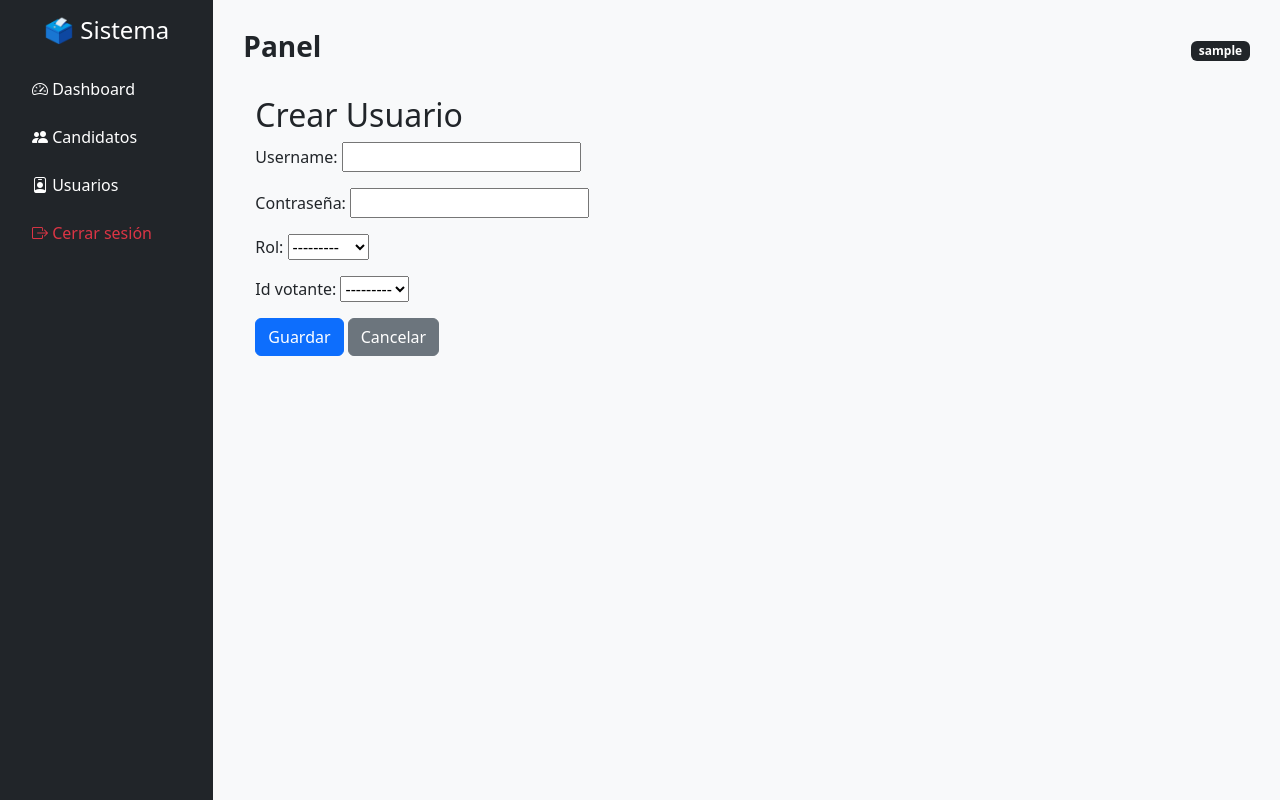
After one commit to byveelz-art/votoautomatizado, a Django app: page /administracion/usuarios/crear/ in a window 1280 px wide. The commit adds this page. Run offline with Django 4.2, Linux system fonts and the light colour scheme; the visitor is signed in with stand-in values (Sample User, id 1); data that the repository does not hold is empty.

Commit message:
arreglo del emitir voto y administracion de usuarios

```diff
--- a/adminApp/forms.py
+++ b/adminApp/forms.py
@@ -1,5 +1,5 @@
 from django import forms
-from adminApp.models import CandidatoOpcion
+from adminApp.models import CandidatoOpcion, UsuarioSistema
 
 class CandidatoOpcionForm(forms.ModelForm):
     class Meta:
@@ -19,3 +19,14 @@ class CandidatoOpcionForm(forms.ModelForm):
             'partido': forms.TextInput(attrs={'class': 'form-control', 'placeholder': 'Ej: Partido Verde'}),
             'lista': forms.TextInput(attrs={'class': 'form-control', 'placeholder': 'Ej: A'}),
         }
+
+
+class UsuarioSistemaForm(forms.ModelForm):
+    password_hash = forms.CharField(
+        widget=forms.PasswordInput,
+        label="Contraseña"
+    )
+
+    class Meta:
+        model = UsuarioSistema
+        fields = ['username', 'password_hash', 'rol', 'id_votante']
--- a/adminApp/models.py
+++ b/adminApp/models.py
@@ -2,7 +2,7 @@ from django.db import models
 
 
 class Terminal(models.Model):
-    terminal_id = models.CharField(max_length=50, primary_key=True)
+    terminal_id = models.AutoField(primary_key=True)
     ubicacion = models.CharField(max_length=100, blank=True, null=True)
     estado_terminal = models.CharField(max_length=14, blank=True, null=True)
 
@@ -11,7 +11,7 @@ class Terminal(models.Model):
 
 
 class Eleccion(models.Model):
-    eleccion_id = models.CharField(max_length=50, primary_key=True, auto_created=False)
+    eleccion_id = models.AutoField(primary_key=True)
     tipo_eleccion = models.CharField(max_length=13)
     fecha_inicio = models.DateField()
     fecha_fin = models.DateField()
@@ -22,7 +22,7 @@ class Eleccion(models.Model):
 
 
 class Votante(models.Model):
-    id_votante = models.CharField(max_length=50, primary_key=True, auto_created=False)
+    id_votante = models.AutoField(max_length=50, primary_key=True, auto_created=False)
     rut = models.CharField(unique=True, max_length=12)
     nombre = models.CharField(max_length=50)
     apellido_paterno = models.CharField(max_length=50)
--- a/adminApp/urls.py
+++ b/adminApp/urls.py
@@ -13,4 +13,8 @@ urlpatterns = [
     path('candidatos/editar/<int:candidato_id>/', views.editar_candidato, name='editar_candidato'),
     path('candidatos/eliminar/<int:candidato_id>/', views.eliminar_candidato, name='eliminar_candidato'),
     path('api/candidatos/', views.candidato_opcion_api, name='candidato_opcion_api'),
+    path('usuarios/', views.lista_usuarios, name='lista_usuarios'),
+    path('usuarios/crear/', views.crear_usuario, name='crear_usuario'),
+    path('usuarios/editar/<int:id_usuario>/', views.editar_usuario, name='editar_usuario'),
+    path('usuarios/eliminar/<int:id_usuario>/', views.eliminar_usuario, name='eliminar_usuario'),
 ]
--- a/adminApp/views.py
+++ b/adminApp/views.py
@@ -1,10 +1,10 @@
 from django.shortcuts import render, get_object_or_404, redirect
 from django.http import HttpResponse
 from django.db.models import Q, Count
-from adminApp.models import Votante, Eleccion, SesionVotacion, CandidatoOpcion, Voto , Auditoria
+from adminApp.models import Votante, Eleccion, SesionVotacion, CandidatoOpcion, Voto , Auditoria, Terminal, UsuarioSistema
 from django.utils import timezone
 from django.contrib import messages
-from adminApp.forms import CandidatoOpcionForm
+from adminApp.forms import CandidatoOpcionForm, UsuarioSistemaForm
 from rest_framework import viewsets
 from adminApp.serializers import CandidatoOpcionSerializer
 from django.contrib.auth.decorators import login_required, user_passes_test
@@ -132,3 +132,59 @@ def candidato_opcion_api():
         'get': 'list',
         'post': 'create'
     })
+
+@login_required(login_url='/sesion/login/')
+def lista_usuarios(request):
+    usuarios = UsuarioSistema.objects.select_related('id_votante').all()
+    return render(request, 'lista_usuarios.html', {'usuarios': usuarios})
+
+# ✅ CREAR USUARIO
+@login_required(login_url='/sesion/login/')
+def crear_usuario(request):
+    if request.method == 'POST':
+        form = UsuarioSistemaForm(request.POST)
+        if form.is_valid():
+            usuario = form.save()
+            registrar_auditoria('usuario_sistema', usuario.id_usuario, 'INSERT', request.user.username)
+            messages.success(request, "✅ Usuario creado correctamente.")
+            return redirect('lista_usuarios')
+    else:
+        form = UsuarioSistemaForm()
+
+    return render(request, 'form_usuario.html', {
+        'form': form,
+        'titulo': 'Crear Usuario'
+    })
+
+# ✅ EDITAR USUARIO
+@login_required(login_url='/sesion/login/')
+def editar_usuario(request, id_usuario):
+    usuario = get_object_or_404(UsuarioSistema, id_usuario=id_usuario)
+
+    if request.method == 'POST':
+        form = UsuarioSistemaForm(request.POST, instance=usuario)
+        if form.is_valid():
+            form.save()
+            registrar_auditoria('usuario_sistema', usuario.id_usuario, 'UPDATE', request.user.username)
+            messages.info(request, "✏️ Usuario actualizado.")
+            return redirect('lista_usuarios')
+    else:
+        form = UsuarioSistemaForm(instance=usuario)
+
+    return render(request, 'form_usuario.html', {
+        'form': form,
+        'titulo': 'Editar Usuario'
+    })
+
+# ✅ ELIMINAR USUARIO
+@login_required(login_url='/sesion/login/')
+def eliminar_usuario(request, id_usuario):
+    usuario = get_object_or_404(UsuarioSistema, id_usuario=id_usuario)
+
+    if request.method == 'POST':
+        usuario.delete()
+        registrar_auditoria('usuario_sistema', id_usuario, 'DELETE', request.user.username)
+        messages.error(request, "🗑️ Usuario eliminado.")
+        return redirect('lista_usuarios')
+
+    return render(request, 'eliminar_usuario.html', {'usuario': usuario})
--- /dev/null
+++ b/templates/base.html
@@ -0,0 +1,110 @@
+{% load static %}
+<!DOCTYPE html>
+<html lang="es">
+<head>
+    <meta charset="UTF-8">
+    <title>{% block title %}Panel de Administración{% endblock %}</title>
+
+    <!-- Bootstrap -->
+    <link href="https://cdn.jsdelivr.net/npm/bootstrap@5.3.3/dist/css/bootstrap.min.css" rel="stylesheet">
+
+    <!-- Iconos -->
+    <link href="https://cdn.jsdelivr.net/npm/bootstrap-icons/font/bootstrap-icons.css" rel="stylesheet">
+
+    <!-- Estilos personalizados -->
+    <style>
+        body {
+            min-height: 100vh;
+            background-color: #f8f9fa;
+        }
+        .sidebar {
+            min-height: 100vh;
+            background: #212529;
+        }
+        .sidebar a {
+            color: #ffffff;
+            text-decoration: none;
+        }
+        .sidebar a:hover {
+            background: #343a40;
+        }
+        .content {
+            padding: 30px;
+        }
+    </style>
+
+    {% block extra_css %}{% endblock %}
+</head>
+
+<body>
+
+<div class="container-fluid">
+  <div class="row">
+
+    <!-- ✅ SIDEBAR -->
+    <nav class="col-md-2 d-none d-md-block sidebar p-3">
+      <h4 class="text-white text-center mb-4">🗳 Sistema</h4>
+
+      <ul class="nav flex-column gap-2">
+        <li class="nav-item">
+          <a class="nav-link text-white" href="{% url 'admin_dashboard' %}">
+            <i class="bi bi-speedometer2"></i> Dashboard
+          </a>
+        </li>
+
+        <li class="nav-item">
+          <a class="nav-link text-white" href="{% url 'lista_candidatos' %}">
+            <i class="bi bi-people-fill"></i> Candidatos
+          </a>
+        </li>
+
+        <li class="nav-item">
+          <a class="nav-link text-white" href="{% url 'lista_usuarios' %}">
+            <i class="bi bi-person-badge"></i> Usuarios
+          </a>
+        </li>
+
+        <li class="nav-item">
+          <a class="nav-link text-danger" href="{% url 'logout' %}">
+            <i class="bi bi-box-arrow-right"></i> Cerrar sesión
+          </a>
+        </li>
+      </ul>
+    </nav>
+
+    <!-- ✅ CONTENIDO -->
+    <main class="col-md-10 ms-sm-auto col-lg-10 content">
+
+      <!-- ✅ BARRA SUPERIOR -->
+      <div class="d-flex justify-content-between align-items-center mb-4">
+        <h3 class="fw-bold">{% block header %}Panel{% endblock %}</h3>
+        <span class="badge bg-dark">
+          {{ request.user.username }}
+        </span>
+      </div>
+
+      <!-- ✅ MENSAJES DJANGO -->
+      {% if messages %}
+          {% for message in messages %}
+            <div class="alert alert-{{ message.tags }} alert-dismissible fade show" role="alert">
+              {{ message }}
+              <button type="button" class="btn-close" data-bs-dismiss="alert"></button>
+            </div>
+          {% endfor %}
+      {% endif %}
+
+      <!-- ✅ CONTENIDO ESPECÍFICO -->
+      {% block content %}{% endblock %}
+
+    </main>
+
+  </div>
+</div>
+
+<!-- Bootstrap -->
+<script src="https://cdn.jsdelivr.net/npm/bootstrap@5.3.3/dist/js/bootstrap.bundle.min.js"></script>
+
+{% block extra_js %}{% endblock %}
+
+</body>
+</html>
--- a/templates/candidatos_list.html
+++ b/templates/candidatos_list.html
@@ -1,4 +1,4 @@
-{% extends "base.html" %}
+{% extends 'base.html' %}
 {% block content %}
 <div class="container mt-4">
     <div class="d-flex justify-content-between align-items-center mb-4">
--- /dev/null
+++ b/templates/form_usuario.html
@@ -0,0 +1,16 @@
+{% extends "base.html" %}
+{% block content %}
+
+<div class="container mt-4">
+    <h2>{{ titulo }}</h2>
+
+    <form method="post">
+        {% csrf_token %}
+        {{ form.as_p }}
+
+        <button type="submit" class="btn btn-primary">Guardar</button>
+        <a href="{% url 'lista_usuarios' %}" class="btn btn-secondary">Cancelar</a>
+    </form>
+</div>
+
+{% endblock %}
--- a/votanteApp/views.py
+++ b/votanteApp/views.py
@@ -137,6 +137,7 @@ def emitir_voto(request):
 
         messages.success(request, "Voto emitido correctamente. Comprobante disponible.")
         return redirect("panel_votante")
+    return render(request, "panel_votante.html")
 
 # @login_required
 # def generar_pdf_votos(request):
```
Also changed, not shown: templates/dashboard.html (+17 -15 lines), templates/eliminar_usuario.html (added, +16 -0 lines), templates/lista_usuarios.html (added, +42 -0 lines).
